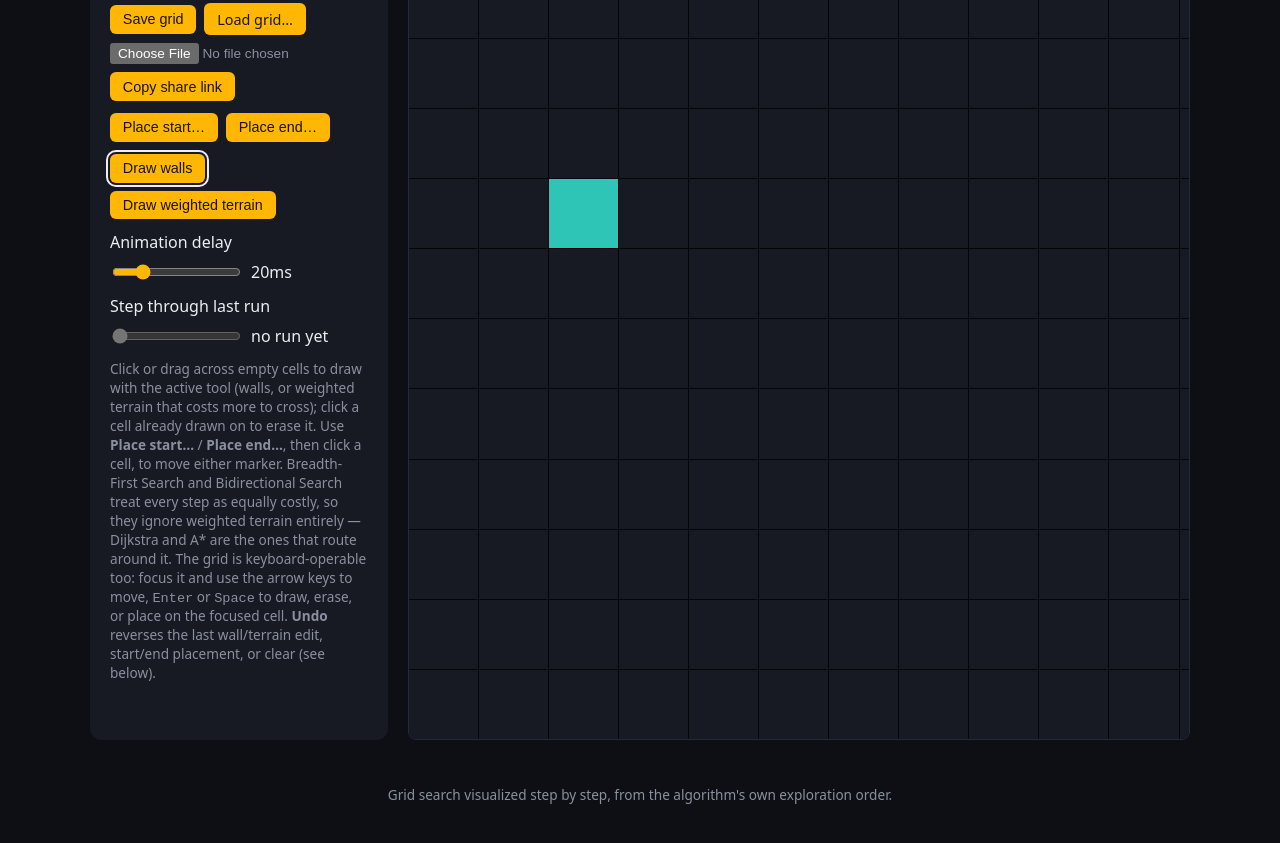
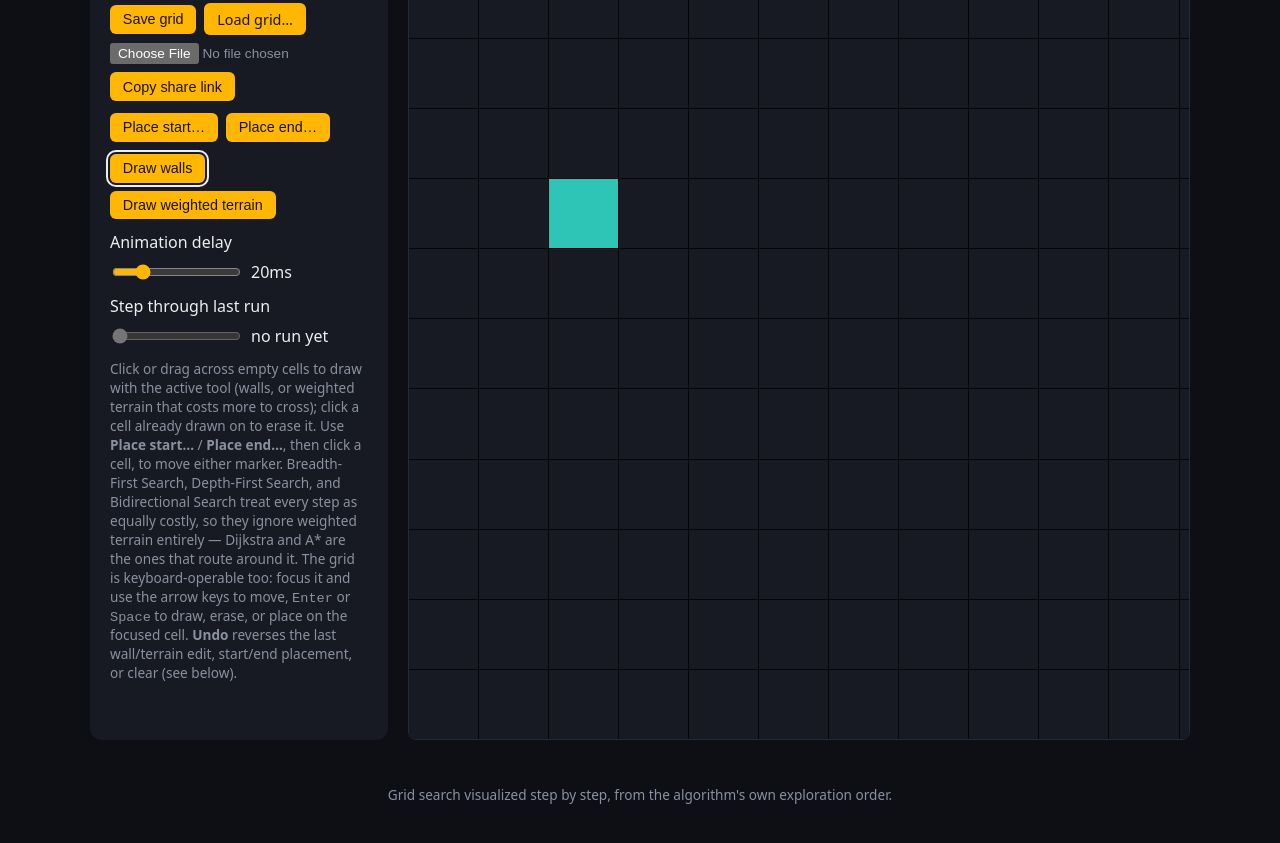
Before and after one commit to fushanbobfan/pathlight, a website with bundled scripts: page index.html in a window 1280 px wide. Shown: the part 425-1268 px from the top of the page. Built offline with nearby package versions, Linux system fonts and the light colour scheme.

Commit message:
Wire depth-first search into the visualizer and comparison table
Adds it to the algorithm dropdown, the Compare all algorithms /
CSV pipeline, and updates the affected tests: the open-grid
step-count check now excludes dfs (it isn't guaranteed to match)
and gets its own assertion that it still finds a path.

```diff
--- a/index.html
+++ b/index.html
@@ -18,6 +18,7 @@
         <label for="algorithm">Algorithm</label>
         <select id="algorithm">
           <option value="bfs">Breadth-First Search</option>
+          <option value="dfs">Depth-First Search</option>
           <option value="dijkstra">Dijkstra's Algorithm</option>
           <option value="astar">A* Search</option>
           <option value="weighted-astar">Weighted A* Search</option>
@@ -75,9 +76,9 @@
         Click or drag across empty cells to draw with the active tool (walls, or weighted
         terrain that costs more to cross); click a cell already drawn on to erase it. Use
         <strong>Place start&hellip;</strong> / <strong>Place end&hellip;</strong>, then click a
-        cell, to move either marker. Breadth-First Search and Bidirectional Search treat every
-        step as equally costly, so they ignore weighted terrain entirely — Dijkstra and A* are
-        the ones that route around it. The grid is keyboard-operable too: focus it and use the arrow keys to move,
+        cell, to move either marker. Breadth-First Search, Depth-First Search, and Bidirectional
+        Search treat every step as equally costly, so they ignore weighted terrain entirely —
+        Dijkstra and A* are the ones that route around it. The grid is keyboard-operable too: focus it and use the arrow keys to move,
         <kbd>Enter</kbd> or <kbd>Space</kbd> to draw, erase, or place on the focused cell.
         <strong>Undo</strong> reverses the last wall/terrain edit, start/end placement, or clear
         (see below).
--- a/src/compare.js
+++ b/src/compare.js
@@ -2,6 +2,7 @@
 // side by side, kept free of any DOM dependency like the individual algorithms themselves.
 
 import { bfs } from "./algorithms/bfs.js";
+import { dfs } from "./algorithms/dfs.js";
 import { dijkstra } from "./algorithms/dijkstra.js";
 import { astar } from "./algorithms/astar.js";
 import { weightedAstar } from "./algorithms/weightedAstar.js";
@@ -11,6 +12,7 @@ import { bidirectionalDijkstra } from "./algorithms/bidirectionalDijkstra.js";
 
 const ALGORITHMS = [
   { key: "bfs", label: "Breadth-First Search", run: bfs },
+  { key: "dfs", label: "Depth-First Search", run: dfs },
   { key: "dijkstra", label: "Dijkstra's Algorithm", run: dijkstra },
   { key: "astar", label: "A* Search", run: astar },
   { key: "weighted-astar", label: "Weighted A* Search", run: weightedAstar },
--- a/src/main.js
+++ b/src/main.js
@@ -1,5 +1,6 @@
 import { createGrid, setNodeType, setNodeWeight, findNodeOfType, EMPTY, WALL, START, END } from "./grid.js";
 import { bfs } from "./algorithms/bfs.js";
+import { dfs } from "./algorithms/dfs.js";
 import { dijkstra } from "./algorithms/dijkstra.js";
 import { astar } from "./algorithms/astar.js";
 import { weightedAstar } from "./algorithms/weightedAstar.js";
@@ -47,6 +48,7 @@ const statusEl = document.getElementById("status");
 
 const ALGORITHMS = {
   bfs: { label: "Breadth-First Search", run: bfs },
+  dfs: { label: "Depth-First Search", run: dfs },
   dijkstra: { label: "Dijkstra's Algorithm", run: dijkstra },
   astar: { label: "A* Search", run: astar },
   "weighted-astar": { label: "Weighted A* Search", run: weightedAstar },
```
Also changed, not shown: test/compare.test.js (+13 -3 lines).
